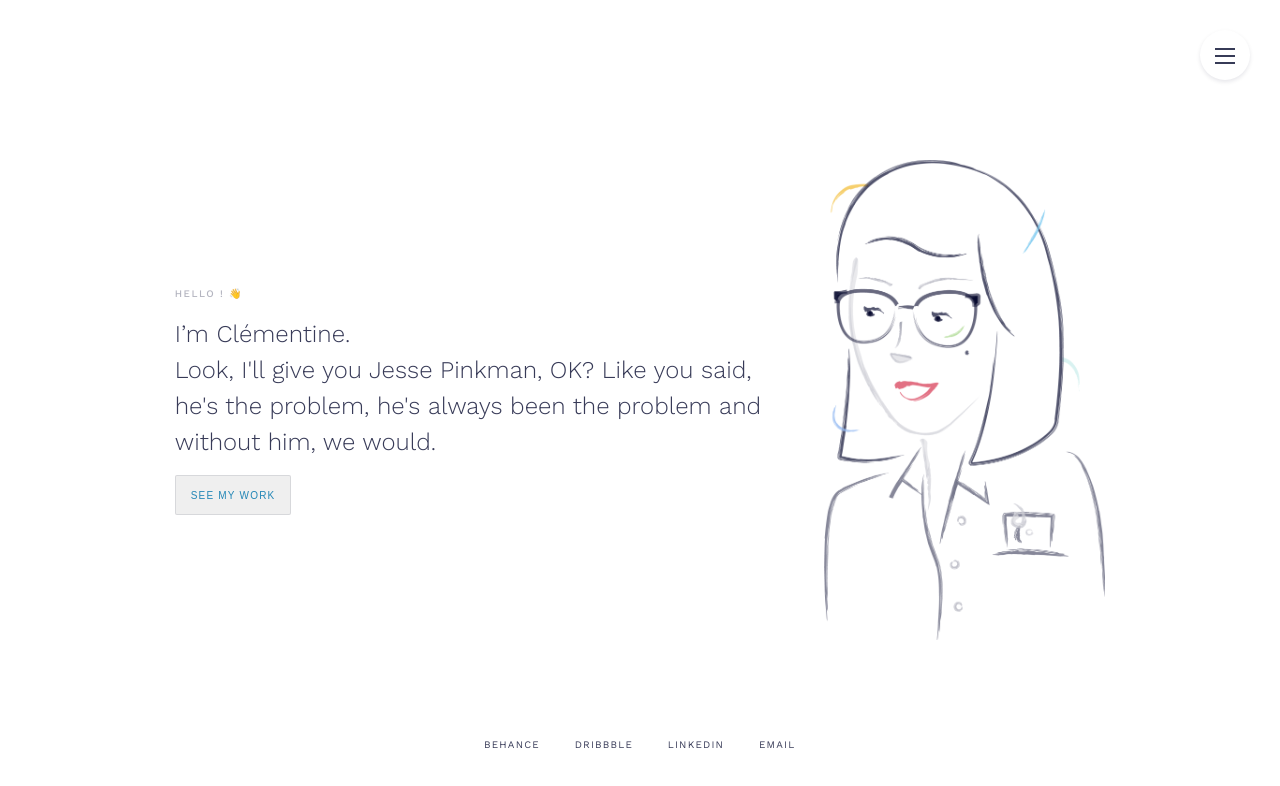
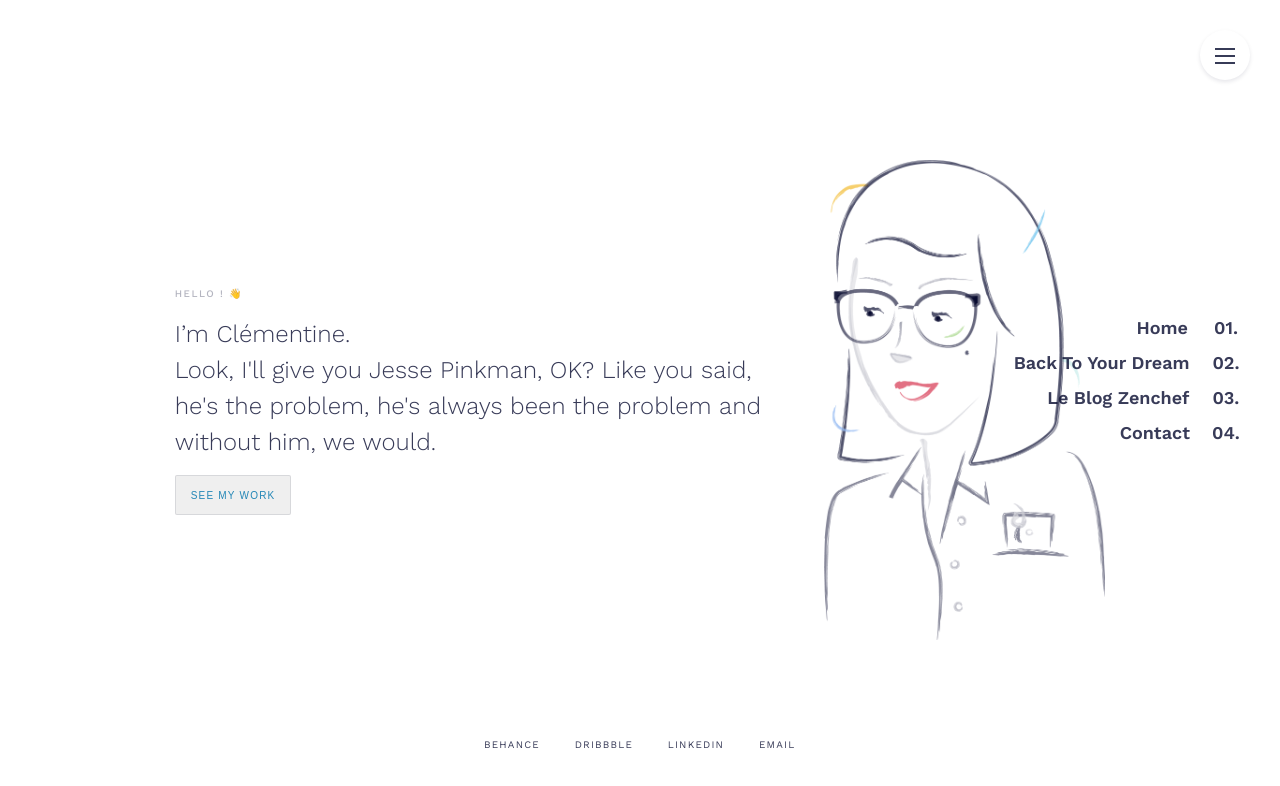
Before and after one commit to vlementine/portfolio, a plain HTML site: page index.html in a window 1280 px wide. Drawn offline with nearby package versions, Linux system fonts and the light colour scheme; a web font is replaced by a local one.

Commit message:
Change html and css for new navigation

```diff
--- a/index.html
+++ b/index.html
@@ -46,8 +46,28 @@
     <img src="img/presentation-draw.png" alt="Dessin de présentation" draggable="false">
   </div>
 
-  <!-- Projects -->
-  <div class="projects__wrapper">
+
+
+  <!-- Navigation -->
+  <div class="nav__wrapper">
+    <span class="nav__item">
+      01.
+      <span class="item__title">Home</span>
+    </span>
+    <span class="nav__item">
+      02.
+      <span class="item__title">Back To Your Dream</span>
+    </span>
+    <span class="nav__item">
+      03.
+      <span class="item__title">Le Blog Zenchef</span>
+    </span>
+    <span class="nav__item">
+      04.
+      <span class="item__title">Contact</span>
+    </span>
+  </div>
+
 
   <!-- Project : Navigation -->
   <div class="projects__navigation">
@@ -67,9 +87,9 @@
   </div>
 
   <!-- Projects -->
-   <div id="projects">
-
-   </div>
+  <div class="projects__wrapper">
+    <!-- Projects -->
+    <div id="projects"></div>
 
   </div>
 
--- a/sass/elements.scss
+++ b/sass/elements.scss
@@ -183,6 +183,35 @@
 /*------------------------
   Navigation
 ------------------------*/
+.nav__wrapper {
+  position: absolute;
+  z-index: 24;
+  right: 29px;
+  top: 50%;
+  margin-top: -90px;
+  background: #fff;
+  display: flex;
+  flex-direction: column;
+  justify-content: center;
+  align-items: center;
+  width: 50px;
+
+  span.nav__item {
+    position: relative;
+    display: inline-flex;
+    font-weight: 600;
+    font-size: 18px;
+    margin: 4px;
+
+    span.item__title {
+      position: absolute;
+      top: 0;
+      right: 40px;
+      width: max-content;
+    }
+  }
+}
+
 .projects__navigation {
   position: absolute;
   z-index: 24;
@@ -190,7 +219,7 @@
   top: 50%;
   margin-top: -90px;
   background: #fff;
-  display: flex;
+  display: none;
   flex-direction: column;
   justify-content: center;
   align-items: center;
--- a/script.js
+++ b/script.js
@@ -10,30 +10,17 @@ const projects = [
     year: "2016",
     description:
       "Option A, you kill me right here and now. Apparently I've made that very easy for you. You can kill me, no witnesses and then spend the next few weeks or months tracking down Jesse Pinkman and you kill him too. A pointless exercise it seems…",
-    image: "img/.png",
-    letter: "img/.png"
+    image: "btyd"
   },
   {
     number: "02",
-    title: "Alcatraz, 1962",
+    title: "Le Blog Zenchef",
     role: "Designer",
-    client: "IESA Multimédia",
-    year: "2016",
+    client: "Zenchef",
+    year: "2017",
     description:
       "Option A, you kill me right here and now. Apparently I've made that very easy for you. You can kill me, no witnesses and then spend the next few weeks or months tracking down Jesse Pinkman and you kill him too. A pointless exercise it seems…",
-    image: "img/.png",
-    letter: "img/.png"
-  },
-  {
-    number: "03",
-    title: "DISGQDOYUsqd, 1962",
-    role: "Designer",
-    client: "IESA Multimédia",
-    year: "2016",
-    description:
-      "Option A, you kill me right here and now. Apparently I've made that very easy for you. You can kill me, no witnesses and then spend the next few weeks or months tracking down Jesse Pinkman and you kill him too. A pointless exercise it seems…",
-    image: "img/.png",
-    letter: "img/.png"
+    image: "blog-zenchef"
   }
 ];
 
@@ -45,9 +32,11 @@ projects.forEach(project => {
   content += `<div class="project" id="project-${project.number}">
       <div class="project__visuel">
         <div class="visuel__mockup">
-          <img class="mockup--desktop" src="img/btyd-visuel-home.png" alt="Visuel du Blog Zenchef" draggable="false">
+          <img class="mockup--desktop" src="img/${
+            project.image
+          }_visuel-home.png" alt="Visuel du Blog Zenchef" draggable="false">
         </div>
-        <img src="img/btyd-letter.png" alt="B" draggable="false">
+        <img src="img/${project.image}_letter.png" alt="B" draggable="false">
       </div>
 
       <div class="project__description">
@@ -78,8 +67,6 @@ projects.forEach(project => {
       </div>
     </div>`;
 });
-
-console.log(content);
 
 document.getElementById("projects").innerHTML = content;
 
@@ -237,7 +224,6 @@ function sendEmail() {
   }
   let messageAnswer = document.getElementById("messageAnswer").value;
 
-
   xhr = new XMLHttpRequest();
   xhr.open("POST", "sendEmail.php");
   xhr.setRequestHeader("Content-Type", "application/json");
```
Also changed, not shown: css/elements.css, css/elements.min.css, css/main.css, css/main.min.css, img/blog-zenchef_letter.png (renamed from img/blog-zenchef-letter.png), img/blog-zenchef_visuel-home-2.png (renamed from img/blog-zenchef-visuel-home-2.png), img/blog-zenchef_visuel-home.png (renamed from img/blog-zenchef-visuel-home.png), img/btyd_letter.png (renamed from img/btyd-letter.png), img/btyd_visuel-home.png (renamed from img/btyd-visuel-home.png), sass/main.scss (line endings or trailing spaces). Lines whose indentation alone changed are shown as unchanged.
